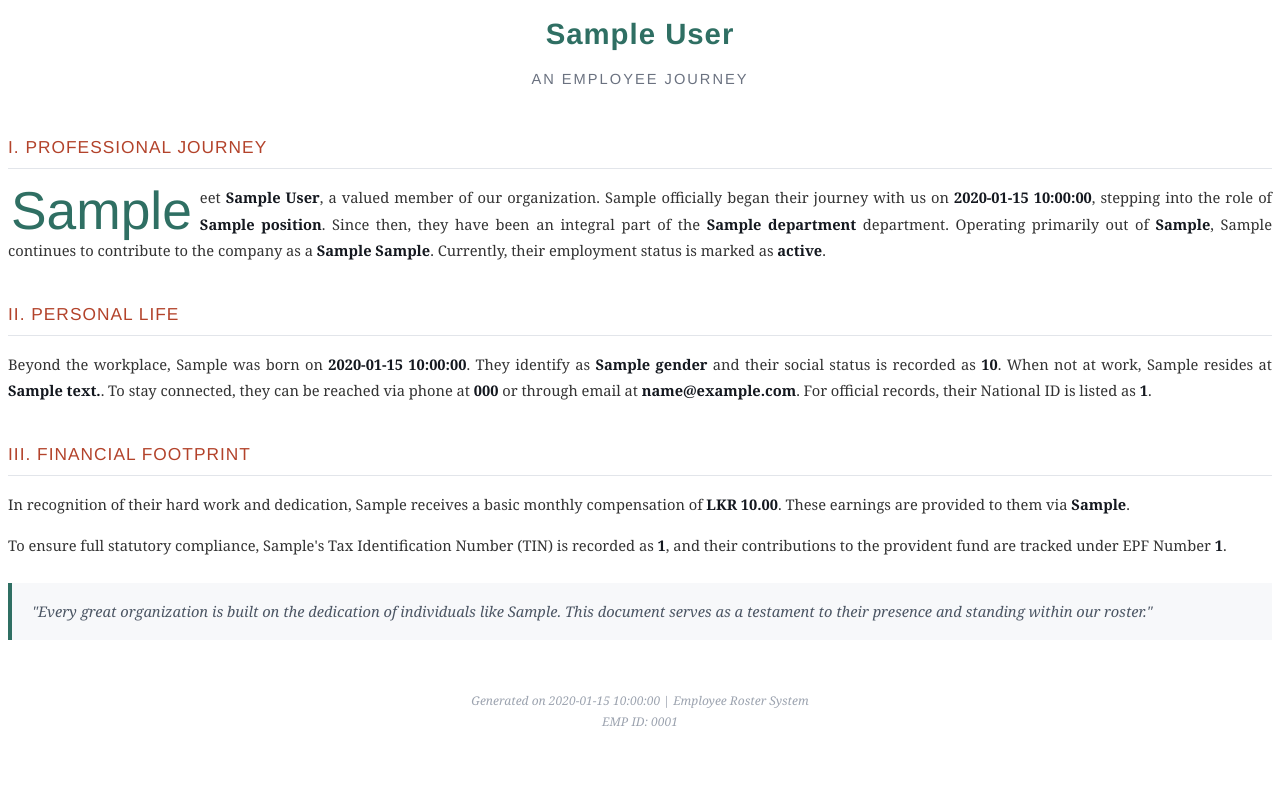
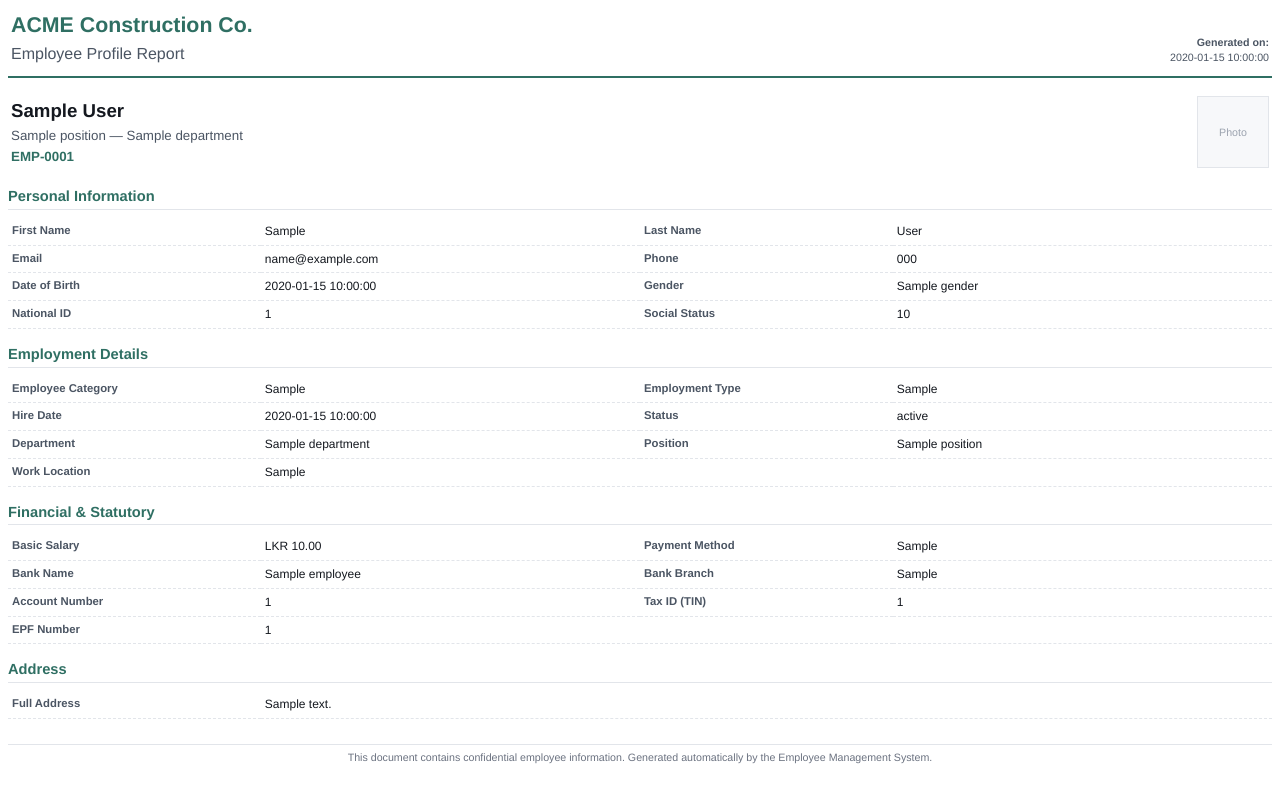
Before and after one commit to RoshD-08/employee_crud, a Flask app: template templates/profile_pdf.html in a window 1280 px wide. Run offline with Flask 3, Linux system fonts and the light colour scheme; the template is opened without the code that fills it: most values are stand-ins (such as "Sample title", 1, 10 or a date in 2020); a database or web service that is not in the repository returns one stand-in record (values such as "Sample title"); some libraries are stand-ins or nearby versions.

Commit message:
feat: update employee profile PDF template for improved layout and styling

```diff
--- a/templates/profile_pdf.html
+++ b/templates/profile_pdf.html
@@ -2,133 +2,195 @@
 <html>
 <head>
     <meta charset="UTF-8">
-    <title>The Story of {{ employee.first_name }} {{ employee.last_name }}</title>
+    <title>Employee Profile - {{ employee.first_name }} {{ employee.last_name }}</title>
     <style>
         @page {
             size: A4 portrait;
-            margin: 2.5cm 2.5cm;
-
+            margin: 1.5cm 1.5cm;
         }
         body {
-            font-family: 'Georgia', serif;
-            font-size: 11pt;
-            color: #333333;
-            line-height: 1.8;
-            text-align: justify;
+            font-family: 'Helvetica', 'Arial', sans-serif;
+            font-size: 9pt;
+            color: #14181F;
+            line-height: 1.4;
         }
-        .header-title {
-            font-family: 'Helvetica', 'Arial', sans-serif;
-            font-size: 22pt;
+        .company-name {
+            font-size: 16pt;
             font-weight: bold;
             color: #2F6F63;
-            text-align: center;
-            margin-bottom: 5px;
-            letter-spacing: 1px;
         }
-        .header-subtitle {
-            font-family: 'Helvetica', 'Arial', sans-serif;
+        .document-title {
+            font-size: 12pt;
+            color: #4b5563;
+            margin-top: 2px;
+        }
+        h2 {
             font-size: 11pt;
-            color: #6b7280;
-            text-align: center;
-            margin-bottom: 40px;
-            text-transform: uppercase;
-            letter-spacing: 2px;
+            color: #2F6F63;
+            border-bottom: 1px solid #E2E5EA;
+            padding-bottom: 2px;
+            margin-top: 15px;
+            margin-bottom: 8px;
         }
-        .chapter-title {
-            font-family: 'Helvetica', 'Arial', sans-serif;
-            font-size: 13pt;
-            color: #B3432B;
-            border-bottom: 1px solid #E2E5EA;
-            padding-bottom: 5px;
-            margin-top: 35px;
-            margin-bottom: 15px;
-            text-transform: uppercase;
-            letter-spacing: 1px;
+        .info-table {
+            width: 100%;
+            border-collapse: collapse;
         }
-        .drop-cap {
-            float: left;
-            font-size: 40pt;
-            line-height: 35pt;
-            padding-top: 4px;
-            padding-right: 8px;
-            padding-left: 3px;
-            color: #2F6F63;
-            font-family: 'Helvetica', 'Arial', sans-serif;
+        .info-table td {
+            padding: 5px 4px;
+            border-bottom: 1px dashed #E2E5EA;
+            vertical-align: top;
         }
-        strong {
+        .label {
+            font-weight: bold;
+            color: #4b5563;
+            width: 20%;
+            font-size: 8.5pt;
+        }
+        .val {
+            width: 30%;
             color: #14181F;
-            font-weight: bold;
+        }
+        .photo-cell {
+            text-align: right;
+            vertical-align: top;
         }
         .footer {
-            margin-top: 50px;
+            margin-top: 25px;
             text-align: center;
-            font-size: 9pt;
-            color: #9ca3af;
-            font-style: italic;
-        }
-        .quote-box {
-            background-color: #F7F8FA;
-            border-left: 4px solid #2F6F63;
-            padding: 15px 20px;
-            margin: 25px 0;
-            font-style: italic;
-            color: #4b5563;
+            font-size: 8pt;
+            color: #6b7280;
+            border-top: 1px solid #E2E5EA;
+            padding-top: 5px;
         }
     </style>
 </head>
 <body>
 
-    <div class="header-title">{{ employee.first_name }} {{ employee.last_name }}</div>
-    <div class="header-subtitle">An Employee Journey</div>
+    <table style="width: 100%; border-bottom: 2px solid #2F6F63; padding-bottom: 8px; margin-bottom: 15px;">
+        <tr>
+            <td style="width: 70%; vertical-align: bottom;">
+                <div class="company-name">ACME Construction Co.</div>
+                <div class="document-title">Employee Profile Report</div>
+            </td>
+            <td style="width: 30%; text-align: right; vertical-align: bottom;">
+                <div style="font-size: 8pt; color: #4b5563;">
+                    <strong>Generated on:</strong> <br>
+                    {{ now if now else "---" }}
+                </div>
+            </td>
+        </tr>
+    </table>
 
-    <div class="chapter-title">I. Professional Journey</div>
-    <p>
-        <span class="drop-cap">{{ employee.first_name[0] if employee.first_name else 'M' }}</span>
-        eet <strong>{{ employee.first_name }} {{ employee.last_name }}</strong>, a valued member of our organization.
-        {{ employee.first_name }} officially began their journey with us on <strong>{{ employee.hire_date or 'an unspecified date' }}</strong>,
-        stepping into the role of <strong>{{ employee.position or 'a professional' }}</strong>.
-        Since then, they have been an integral part of the <strong>{{ employee.department or 'General' }}</strong> department.
-        Operating primarily out of <strong>{{ employee.work_location or 'our main office' }}</strong>,
-        {{ employee.first_name }} continues to contribute to the company as a <strong>{{ employee.employment_type or 'dedicated' }}</strong>
-        <strong>{{ employee.employee_category or 'employee' }}</strong>.
-        Currently, their employment status is marked as <strong>{{ employee.employment_status or 'Active' }}</strong>.
-    </p>
+    <table style="width: 100%; margin-bottom: 10px;">
+        <tr>
+            <td style="width: 70%;">
+                <h1 style="font-size: 14pt; margin: 0; padding: 0; color: #14181F;">{{ employee.first_name }} {{ employee.last_name }}</h1>
+                <div style="font-size: 10pt; color: #4b5563; margin-top: 3px;">{{ employee.position }} — {{ employee.department }}</div>
+                <div style="font-size: 10pt; color: #2F6F63; margin-top: 3px; font-weight: bold;">EMP-{{ "%04d"|format(employee.id) }}</div>
+            </td>
+            <td style="width: 30%; text-align: right;" class="photo-cell">
+                <div style="width: 70px; height: 70px; background-color: #F7F8FA; border: 1px solid #E2E5EA; display: inline-block; text-align: center; line-height: 70px; color: #9ca3af; font-size: 8pt;">
+                    Photo
+                </div>
+            </td>
+        </tr>
+    </table>
 
-    <div class="chapter-title">II. Personal Life</div>
-    <p>
-        Beyond the workplace, {{ employee.first_name }} was born on <strong>{{ employee.date_of_birth or 'a quiet day' }}</strong>.
-        They identify as <strong>{{ employee.gender or 'unspecified' }}</strong> and their social status is recorded as <strong>{{ employee.tax_filing_status or 'unspecified' }}</strong>.
-        When not at work, {{ employee.first_name }} resides at <strong>{{ employee.address or 'their home address' }}</strong>.
-        To stay connected, they can be reached via phone at <strong>{{ employee.phone or 'their personal number' }}</strong>
-        or through email at <strong>{{ employee.email or 'their personal inbox' }}</strong>. For official records, their National ID is listed as <strong>{{ employee.national_id or 'not on file' }}</strong>.
-    </p>
+    <h2>Personal Information</h2>
+    <table class="info-table">
+        <tr>
+            <td class="label">First Name</td>
+            <td class="val">{{ employee.first_name }}</td>
+            <td class="label">Last Name</td>
+            <td class="val">{{ employee.last_name }}</td>
+        </tr>
+        <tr>
+            <td class="label">Email</td>
+            <td class="val">{{ employee.email or '—' }}</td>
+            <td class="label">Phone</td>
+            <td class="val">{{ employee.phone or '—' }}</td>
+        </tr>
+        <tr>
+            <td class="label">Date of Birth</td>
+            <td class="val">{{ employee.date_of_birth or '—' }}</td>
+            <td class="label">Gender</td>
+            <td class="val">{{ employee.gender or '—' }}</td>
+        </tr>
+        <tr>
+            <td class="label">National ID</td>
+            <td class="val">{{ employee.national_id or '—' }}</td>
+            <td class="label">Social Status</td>
+            <td class="val">{{ employee.tax_filing_status or '—' }}</td>
+        </tr>
+    </table>
 
-    <div class="chapter-title">III. Financial footprint</div>
-    <p>
-        In recognition of their hard work and dedication, {{ employee.first_name }} receives a basic monthly compensation of
-        <strong>LKR {{ "{:,.2f}".format(employee.basic_salary) if employee.basic_salary else '0.00' }}</strong>.
-        {% if employee.payment_method == 'Bank Transfer' %}
-        These earnings are securely routed via <strong>Bank Transfer</strong> directly into their account at
-        <strong>{{ employee.bank_name or 'their bank' }}</strong> {% if employee.bank_branch %}({{ employee.bank_branch }} branch){% endif %},
-        under the account number <strong>{{ employee.bank_account_number or '[Redacted]' }}</strong>.
-        {% else %}
-        These earnings are provided to them via <strong>{{ employee.payment_method or 'standard methods' }}</strong>.
-        {% endif %}
-    </p>
-    <p>
-        To ensure full statutory compliance, {{ employee.first_name }}'s Tax Identification Number (TIN) is recorded as
-        <strong>{{ employee.tax_id or 'pending' }}</strong>, and their contributions to the provident fund are tracked under
-        EPF Number <strong>{{ employee.epf_number or 'pending' }}</strong>.
-    </p>
+    <h2>Employment Details</h2>
+    <table class="info-table">
+        <tr>
+            <td class="label">Employee Category</td>
+            <td class="val">{{ employee.employee_category or '—' }}</td>
+            <td class="label">Employment Type</td>
+            <td class="val">{{ employee.employment_type or '—' }}</td>
+        </tr>
+        <tr>
+            <td class="label">Hire Date</td>
+            <td class="val">{{ employee.hire_date or '—' }}</td>
+            <td class="label">Status</td>
+            <td class="val">{{ employee.employment_status or '—' }}</td>
+        </tr>
+        <tr>
+            <td class="label">Department</td>
+            <td class="val">{{ employee.department or '—' }}</td>
+            <td class="label">Position</td>
+            <td class="val">{{ employee.position or '—' }}</td>
+        </tr>
+        <tr>
+            <td class="label">Work Location</td>
+            <td colspan="3" class="val">{{ employee.work_location or '—' }}</td>
+        </tr>
+    </table>
 
-    <div class="quote-box">
-        "Every great organization is built on the dedication of individuals like {{ employee.first_name }}.
-        This document serves as a testament to their presence and standing within our roster."
-    </div>
+    <h2>Financial & Statutory</h2>
+    <table class="info-table">
+        <tr>
+            <td class="label">Basic Salary</td>
+            <td class="val">LKR {{ "{:,.2f}".format(employee.basic_salary) if employee.basic_salary else '—' }}</td>
+            <td class="label">Payment Method</td>
+            <td class="val">{{ employee.payment_method or '—' }}</td>
+        </tr>
+        <tr>
+            <td class="label">Bank Name</td>
+            <td class="val">{{ employee.bank_name or '—' }}</td>
+            <td class="label">Bank Branch</td>
+            <td class="val">{{ employee.bank_branch or '—' }}</td>
+        </tr>
+        <tr>
+            <td class="label">Account Number</td>
+            <td class="val">{{ employee.bank_account_number or '—' }}</td>
+            <td class="label">Tax ID (TIN)</td>
+            <td class="val">{{ employee.tax_id or '—' }}</td>
+        </tr>
+        <tr>
+            <td class="label">EPF Number</td>
+            <td class="val">{{ employee.epf_number or '—' }}</td>
+            <td class="label"></td>
+            <td class="val"></td>
+        </tr>
+    </table>
+
+    {% if employee.address %}
+    <h2>Address</h2>
+    <table class="info-table">
+        <tr>
+            <td class="label" style="width: 20%;">Full Address</td>
+            <td class="val" style="width: 80%;">{{ employee.address }}</td>
+        </tr>
+    </table>
+    {% endif %}
 
     <div class="footer">
-        Generated on {{ now }} | Employee Roster System<br>
-        EMP ID: {{ "%04d"|format(employee.id) }}
+        This document contains confidential employee information. Generated automatically by the Employee Management System.
     </div>
 
 </body>
```
